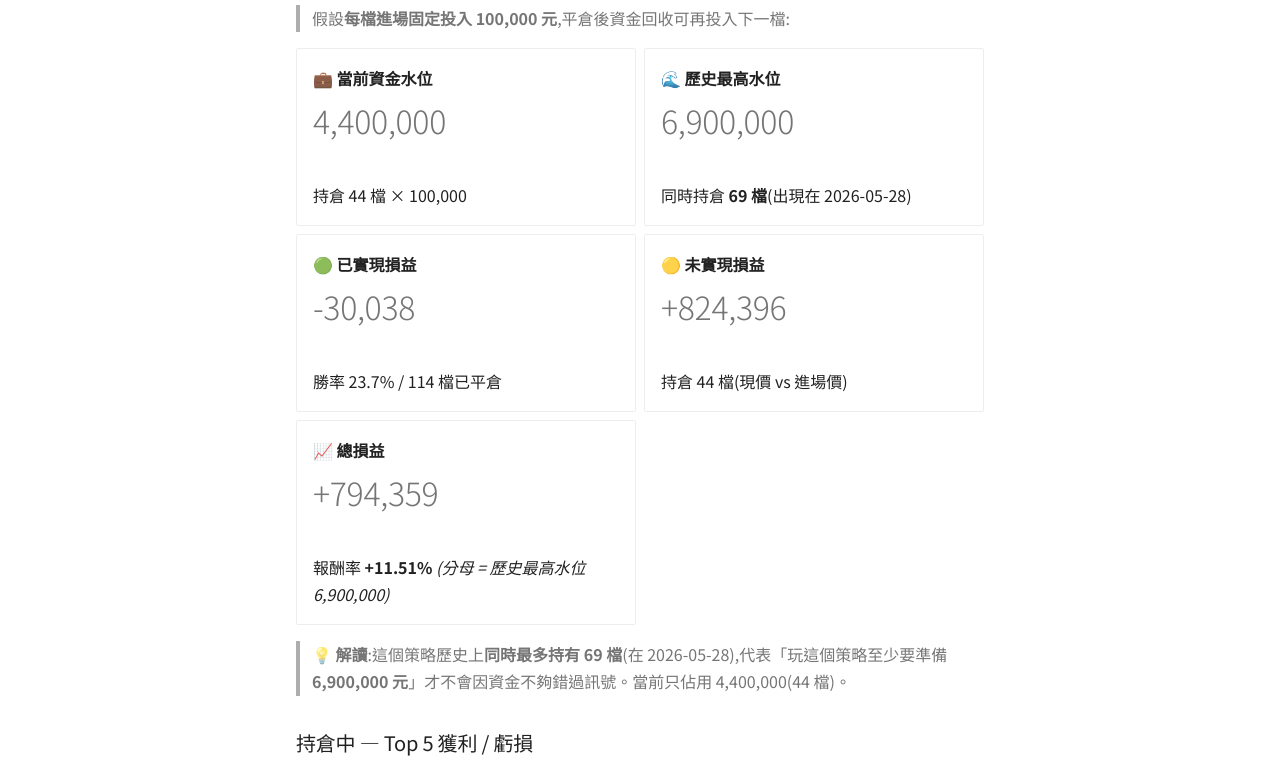
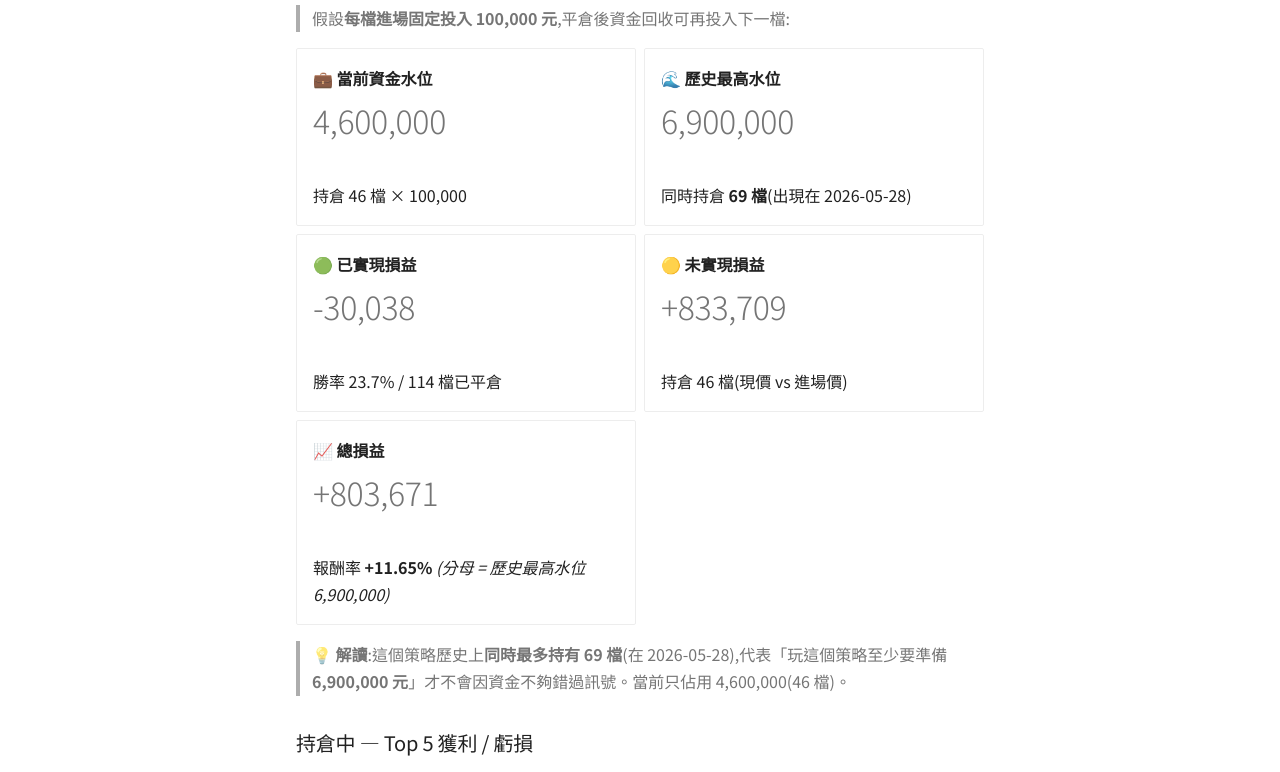
Before and after one commit to ShoppingLiao/stock-analysis-public, an MkDocs documentation site: the page built from docs/signals_capital.md, in a window 1280 px wide and 1400 px high. Shown: the part 522-1294 px from the top of the window. Built offline with MkDocs 1.6.1 and Material for MkDocs 9.7.7, drawn with Linux system fonts in a browser that asks for light colours; comment, search, counter and statistics services are not loaded; some of the changed text lies outside the part shown.

Commit message:
docs(signals): update BB + RB + capital (2026-06-03)

```diff
--- a/docs/signals_capital.md
+++ b/docs/signals_capital.md
@@ -17,9 +17,9 @@
 
 -   **💼 當前資金水位**
 
-    # 4,400,000
+    # 4,600,000
 
-    持倉 44 檔 × 100,000
+    持倉 46 檔 × 100,000
 
 -   **🌊 歷史最高水位**
 
@@ -35,19 +35,19 @@
 
 -   **🟡 未實現損益**
 
-    # +824,396
+    # +833,709
 
-    持倉 44 檔(現價 vs 進場價)
+    持倉 46 檔(現價 vs 進場價)
 
 -   **📈 總損益**
 
-    # +794,359
+    # +803,671
 
-    報酬率 **+11.51%** _(分母 = 歷史最高水位 6,900,000)_
+    報酬率 **+11.65%** _(分母 = 歷史最高水位 6,900,000)_
 
 </div>
 
-> **💡 解讀**:這個策略歷史上**同時最多持有 69 檔**(在 2026-05-28),代表「玩這個策略至少要準備 **6,900,000 元**」才不會因資金不夠錯過訊號。當前只佔用 4,400,000(44 檔)。
+> **💡 解讀**:這個策略歷史上**同時最多持有 69 檔**(在 2026-05-28),代表「玩這個策略至少要準備 **6,900,000 元**」才不會因資金不夠錯過訊號。當前只佔用 4,600,000(46 檔)。
 
 ### 持倉中 — Top 5 獲利 / 虧損
 
@@ -139,9 +139,9 @@
 
 -   **💼 當前資金水位**
 
-    # 17,000,000
+    # 17,200,000
 
-    BB 4,400,000 + RB 12,600,000
+    BB 4,600,000 + RB 12,600,000
 
 -   **🌊 兩策略歷史最高水位**
 
@@ -157,15 +157,15 @@
 
 -   **🟡 未實現損益**
 
-    # +2,517,687
+    # +2,526,999
 
-    BB +824,396 + RB +1,693,290
+    BB +833,709 + RB +1,693,290
 
 -   **📈 總損益**
 
-    # +2,487,649
+    # +2,496,962
 
-    報酬率 **+12.76%** _(分母 = 兩策略歷史最高水位)_
+    報酬率 **+12.80%** _(分母 = 兩策略歷史最高水位)_
 
 </div>
 
```
Also changed, not shown: docs/signals_black_butterfly.md (+2 -0 lines).
